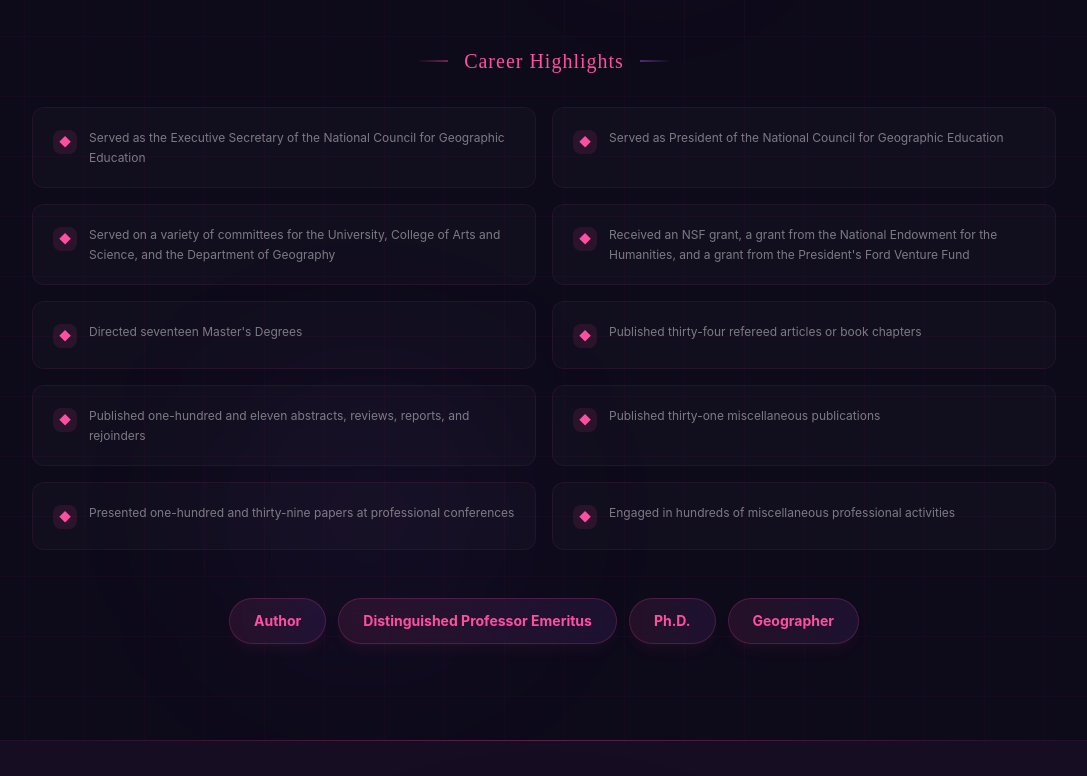
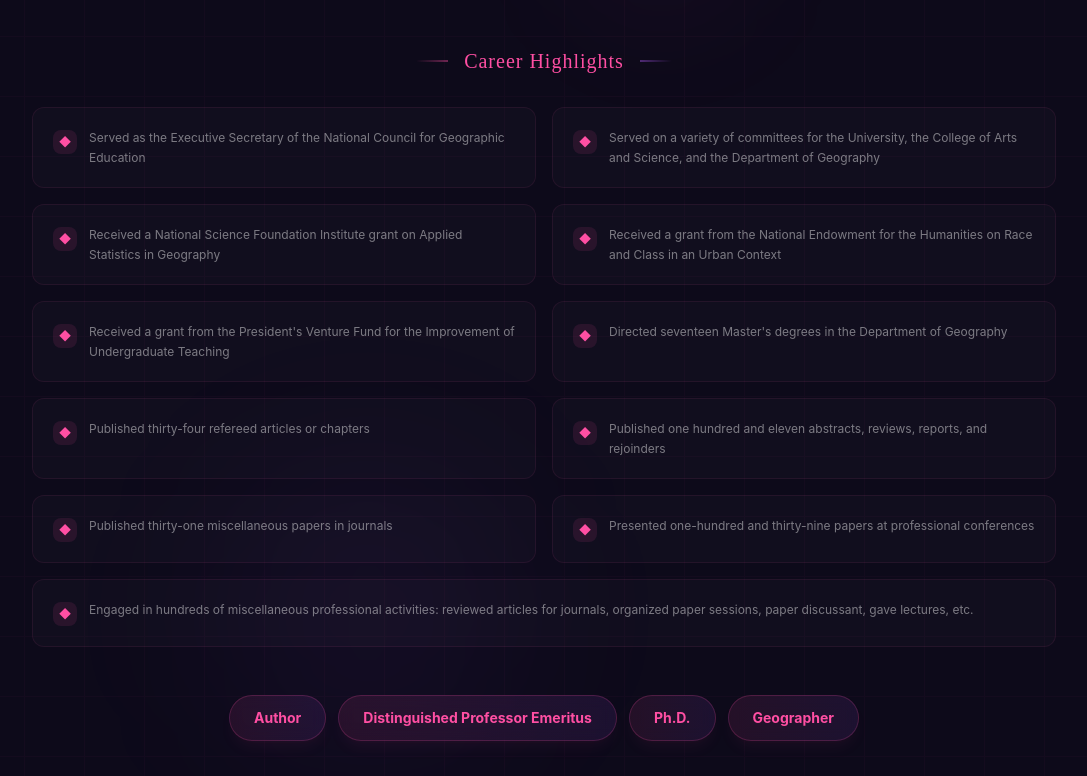
Before and after one commit to aceforger/lisle-mitchell, a React (Vite) app: page / in a window 1280 px wide. Shown: the part 1964-2740 px from the top of the page, without its empty margins (96-1183 px from the left). Built offline with nearby package versions, Linux system fonts and the light colour scheme.

Commit message:
new career

```diff
--- a/src/components/About.jsx
+++ b/src/components/About.jsx
@@ -178,10 +178,24 @@ export default function About() {
           </div>
 
           <div className="grid sm:grid-cols-2 gap-4">
-            {authorInfo.highlights.map((item, i) => (
+            {[
+              "Served as the Executive Secretary of the National Council for Geographic Education",
+              "Served on a variety of committees for the University, the College of Arts and Science, and the Department of Geography",
+              "Received a National Science Foundation Institute grant on Applied Statistics in Geography",
+              "Received a grant from the National Endowment for the Humanities on Race and Class in an Urban Context",
+              "Received a grant from the President's Venture Fund for the Improvement of Undergraduate Teaching",
+              "Directed seventeen Master's degrees in the Department of Geography",
+              "Published thirty-four refereed articles or chapters",
+              "Published one hundred and eleven abstracts, reviews, reports, and rejoinders",
+              "Published thirty-one miscellaneous papers in journals",
+              "Presented one-hundred and thirty-nine papers at professional conferences",
+              "Engaged in hundreds of miscellaneous professional activities: reviewed articles for journals, organized paper sessions, paper discussant, gave lectures, etc.",
+            ].map((item, i) => (
               <div
                 key={i}
-                className="group bg-white/[0.02] backdrop-blur-sm p-5 rounded-xl border border-[#FF4FA3]/8 hover:border-[#FF4FA3]/30 transition-all duration-300 flex items-start gap-3 hover:bg-white/[0.04]"
+                className={`group bg-white/[0.02] backdrop-blur-sm p-5 rounded-xl border border-[#FF4FA3]/8 hover:border-[#FF4FA3]/30 transition-all duration-300 flex items-start gap-3 hover:bg-white/[0.04] ${
+                  i === 10 ? "sm:col-span-2" : ""
+                }`}
               >
                 <div className="w-6 h-6 bg-[#FF4FA3]/10 rounded-lg flex items-center justify-center flex-shrink-0 mt-0.5 group-hover:bg-[#FF4FA3]/20 transition-all">
                   <span className="text-[#FF4FA3] text-xs">◆</span>
```
